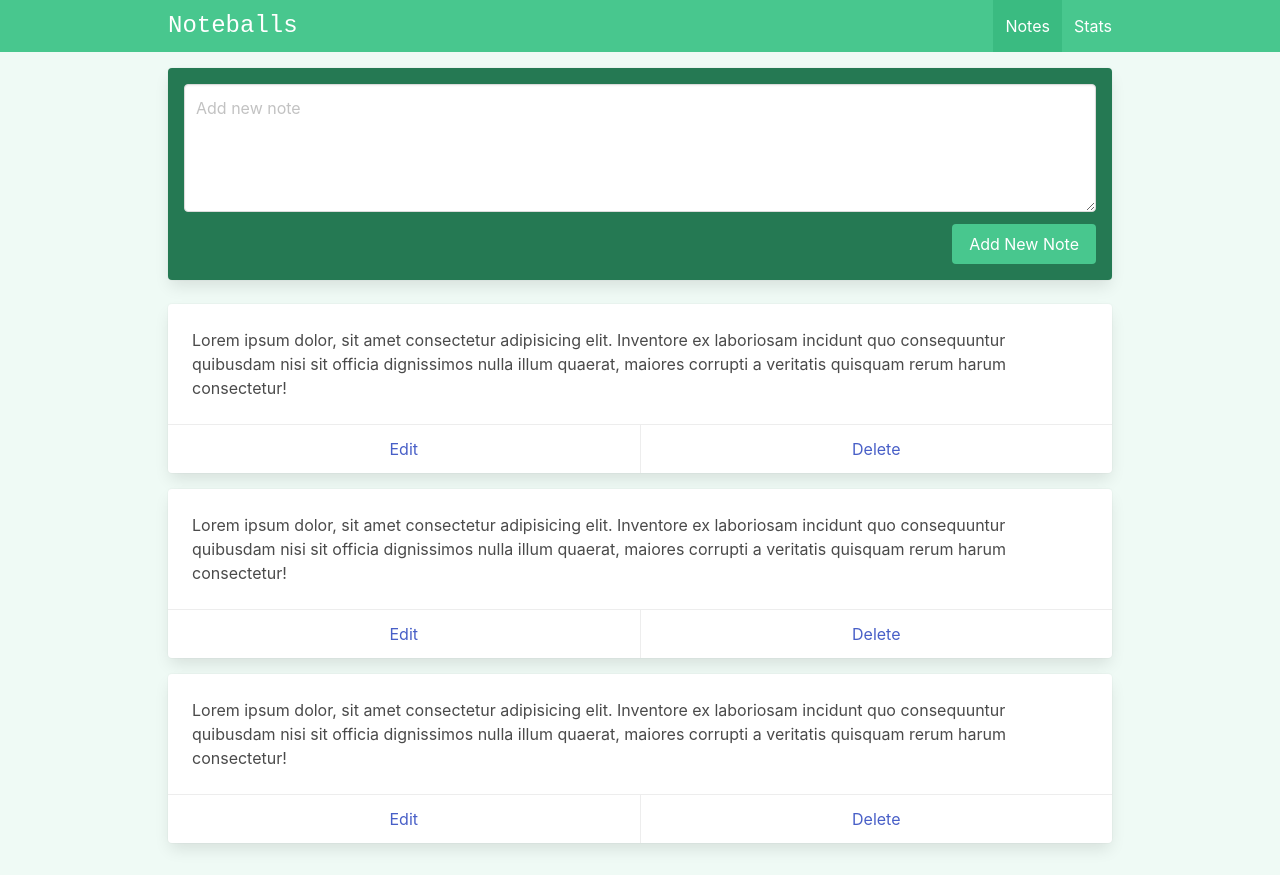
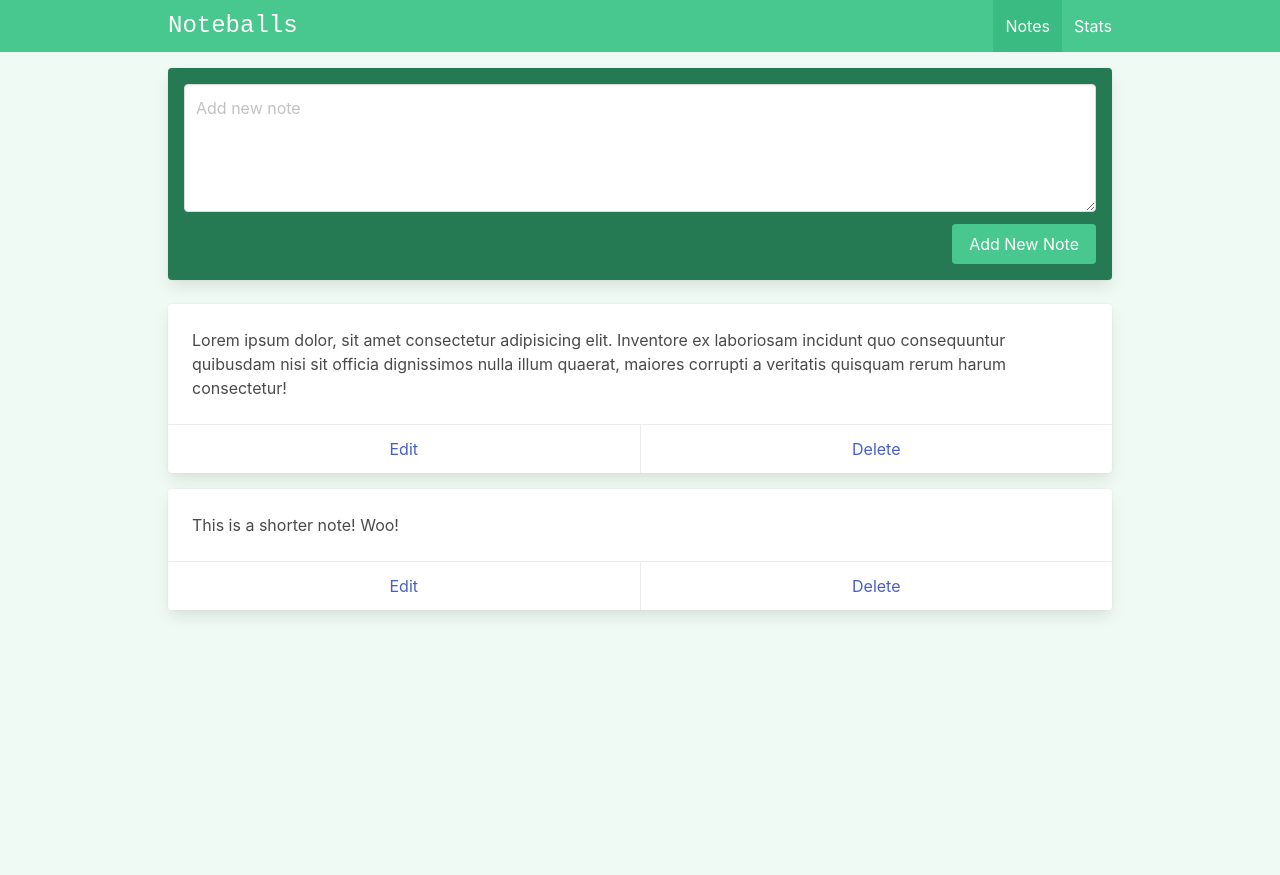
Before and after one commit to alexbulanovgoodmail/vue-3-composition-api-noteballs, a Vue app: page / in a window 1280 px wide. After the commit the page ends 800 px from the top, so only its background shows below. Built offline with nearby package versions, Linux system fonts and the light colour scheme.

Commit message:
Notes Array Ref

```diff
--- a/src/router/index.js
+++ b/src/router/index.js
@@ -1,13 +1,13 @@
 import { createRouter, createWebHashHistory } from 'vue-router'
 
-import ViewNote from '@/views/ViewNote.vue'
+import ViewNotes from '@/views/ViewNotes.vue'
 import ViewStats from '@/views/ViewStats.vue'
 
 const routes = [
   {
     path: '/',
     name: 'notes',
-    component: ViewNote
+    component: ViewNotes
   },
   {
     path: '/stats',
--- a/src/views/ViewNote.vue
+++ b/src/views/ViewNotes.vue
@@ -1,4 +1,18 @@
-<script setup></script>
+<script setup>
+import { ref } from 'vue'
+
+const notes = ref([
+  {
+    id: 'id1',
+    content:
+      'Lorem ipsum dolor, sit amet consectetur adipisicing elit. Inventore ex laboriosam incidunt quo consequuntur quibusdam nisi sit officia dignissimos nulla illum quaerat, maiores corrupti a veritatis quisquam rerum harum consectetur!'
+  },
+  {
+    id: 'id2',
+    content: 'This is a shorter note! Woo!'
+  }
+])
+</script>
 
 <template>
   <div class="notes">
@@ -16,12 +30,10 @@
       </div>
     </div>
 
-    <div v-for="i in 3" class="card mb-4">
+    <div v-for="note in notes" :key="note.id" class="card mb-4">
       <div class="card-content">
         <div class="content">
-          Lorem ipsum dolor, sit amet consectetur adipisicing elit. Inventore ex laboriosam incidunt
-          quo consequuntur quibusdam nisi sit officia dignissimos nulla illum quaerat, maiores
-          corrupti a veritatis quisquam rerum harum consectetur!
+          {{ note.content }}
         </div>
       </div>
       <footer class="card-footer">
```
